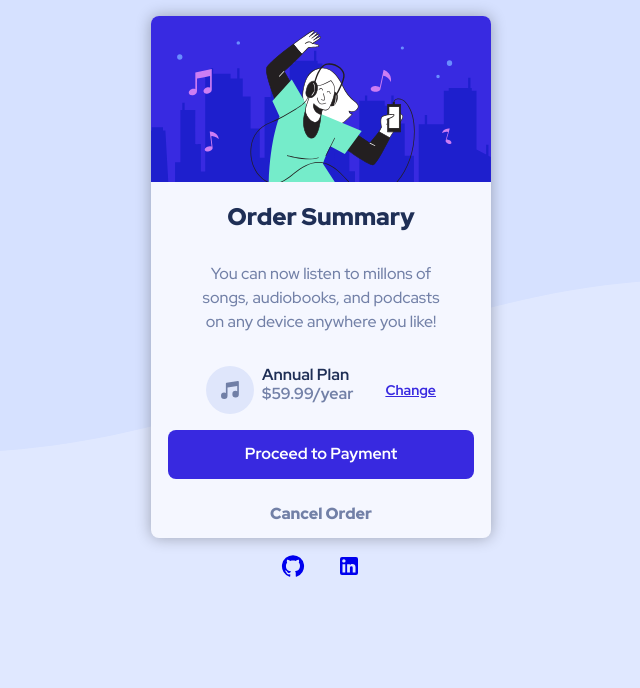
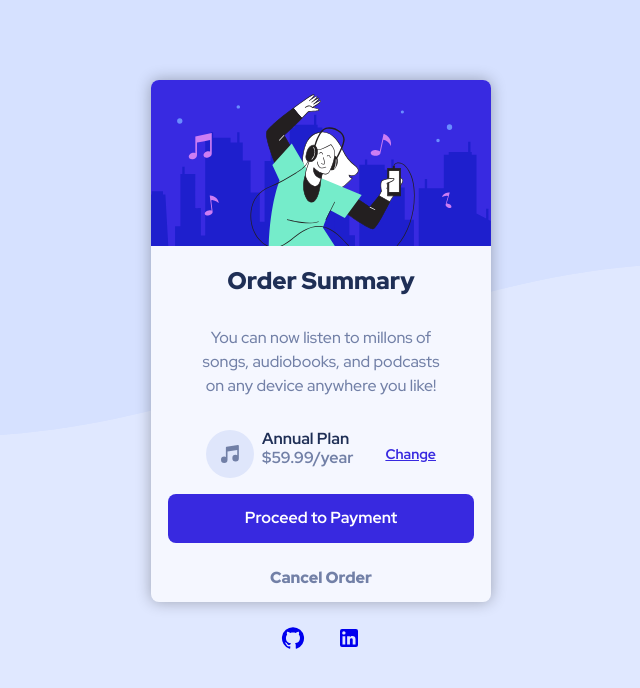
Before and after one commit to carlosGabrielCarreno/order-summary-component-main, a React (Vite) app: page / in a window 1280 px wide. Shown: the top 688 px of the page, without its empty margins (319-959 px from the left). Built offline with nearby package versions, Linux system fonts and the light colour scheme.

Commit message:
changing margin sizes to card

```diff
--- a/src/app.scss
+++ b/src/app.scss
@@ -1,6 +1,6 @@
 .app {
   width: 340px;
-  margin: 1rem auto;
+  margin: 5rem auto 1.5rem auto;
   border-radius: 0.5rem;
   background-color: var(--neutral-Very-pale-blue);
   box-shadow: 0px 0px 15px rgba(0, 0, 0, 0.3);
--- a/src/scss/base/_base.scss
+++ b/src/scss/base/_base.scss
@@ -6,7 +6,6 @@ html,
 body {
   font-family: var(--font-Red-Hat-Display);
   width: 100vw;
-  height: 100vh;
   background-image: url('/src/images/pattern-background-mobile.svg');
   background-repeat: no-repeat;
   object-fit: cover;
```
